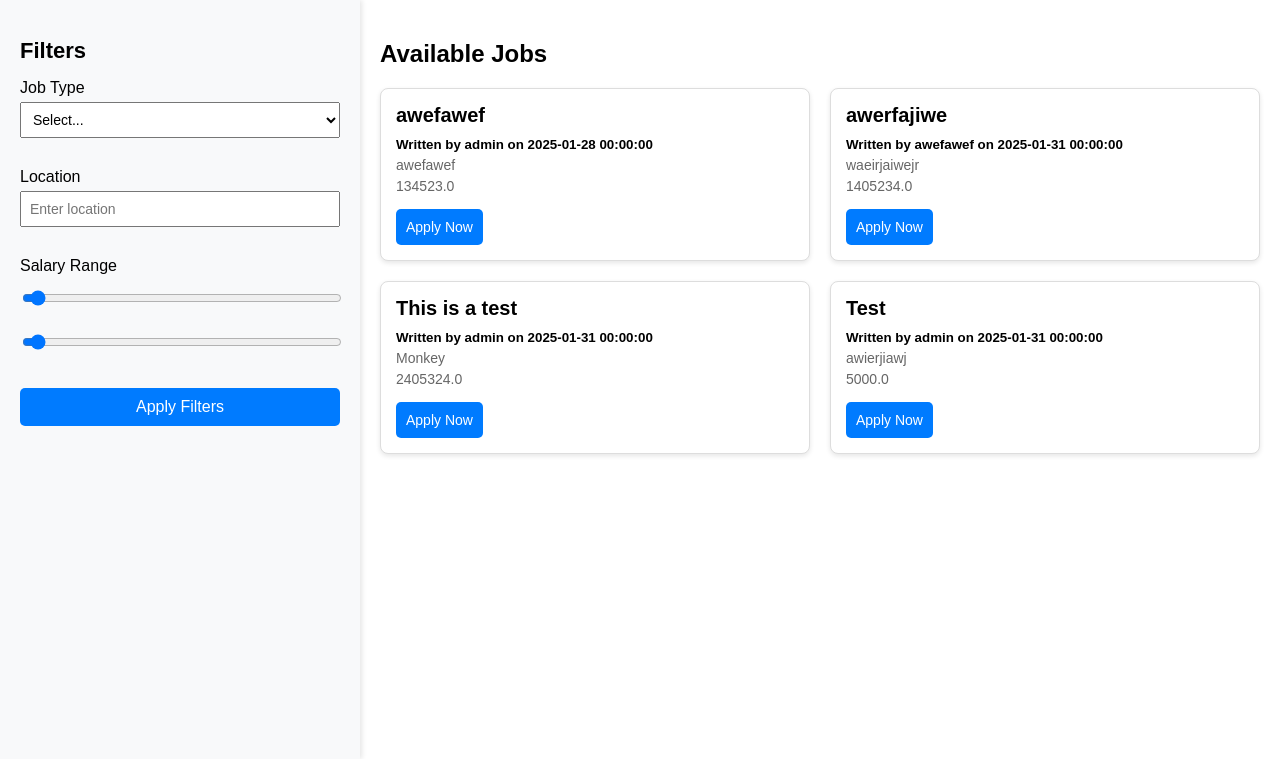
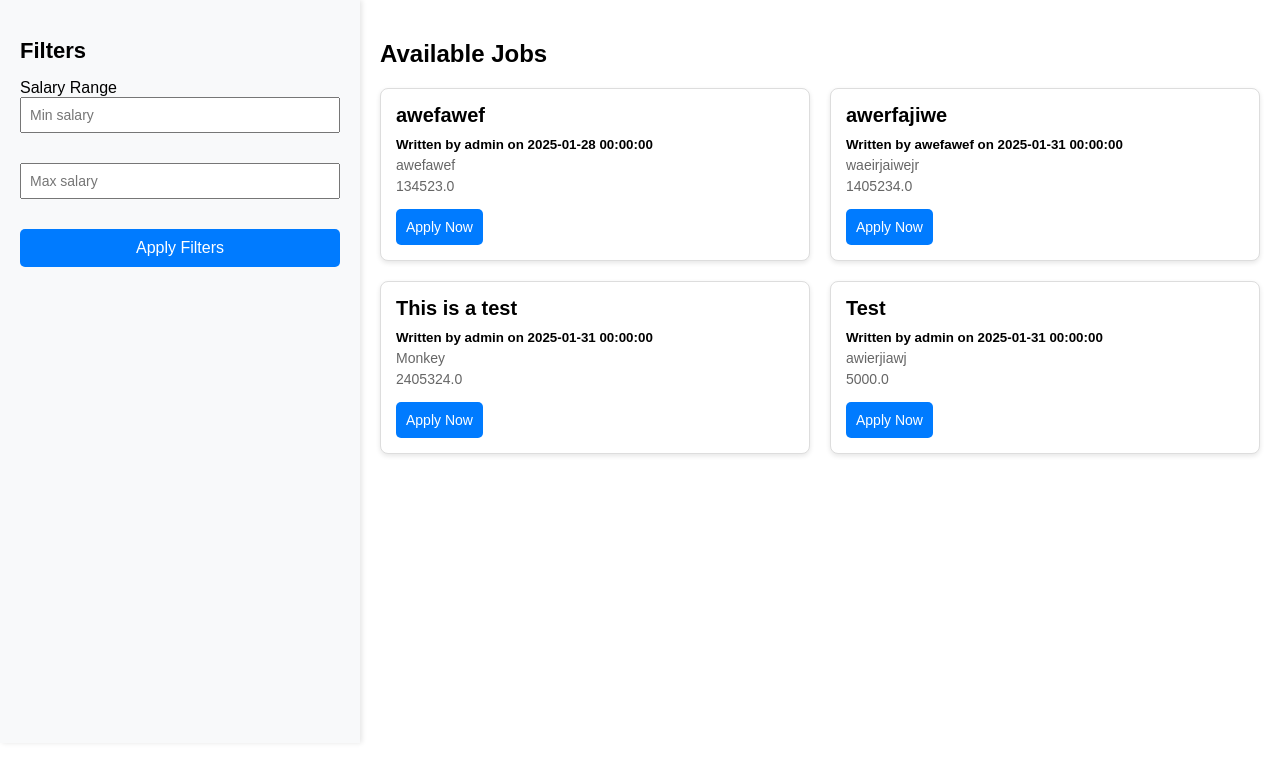
Before and after one commit to Jesse9475/FBLA_PROJECT_2024, a Flask app: page /posts in a window 1280 px wide. Shown: the part 41-800 px from the top of the page. Run offline with Flask 3, Linux system fonts and the light colour scheme; data comes from the database, SQL or seed files in the repository; both versions use the stored data as it was after the commit.

Commit message:
Connected database and salary

```diff
--- a/templates/posts.html
+++ b/templates/posts.html
@@ -156,35 +156,25 @@
     <!-- Main Content -->
     <div class="container">
         <!-- Filter Column -->
-        <div class="filter-column">
+        <form class="filter-column" method="get" action="/posts">
             <h2>Filters</h2>
+            <label for="salary-range">Salary Range</label>
+            <br>
             <div class="filter-group">
-                <label for="job-type">Job Type</label>
-                <select id="job-type">
-                    <option value="">Select...</option>
-                    <option value="full-time">Full-Time</option>
-                    <option value="part-time">Part-Time</option>
-                    <option value="remote">Remote</option>
-                </select>
+                <input type="number" step="1000" name = "salary_min" id="salary_min" placeholder="Min salary">
             </div>
-            <div class="filter-group">
-                <label for="location">Location</label>
-                <input type="text" id="location" placeholder="Enter location">
+            <div class = "filter-group">
+            <input type="number" step="1000" name = "salary_max" id="salary_max" placeholder="Max salary">
             </div>
-            <div class="filter-group">
-                <label for="salary-range">Salary Range</label>
-                <input type="range" step = "1000" id="salary_min" placeholder="Min salary">
-                <input type="range" step = "1000" id="salary_max" placeholder="Max salary">
-            </div>
-            <button type="button">Apply Filters</button>
-        </div>
+            <button type="submit">Apply Filters</button>
+        </form>
 
-            <div class = "job-listings">
+        <div class="job-listings">
             <h2>Available Jobs</h2>
-                <div class = "listings">
+            <div class="listings">
 
                 {% for post in posts %}
-                    <div class = "job-card">
+                <div class="job-card">
 
                     <h3>{{post.title}}</h3>
                     <b><small>Written by {{post.author}} on {{post.date_posted}}</small></b>
```
Also changed, not shown: templates/add-listing.html (+19 -14 lines), instance/applications.db, instance/posts.db, instance/users.db. Lines whose indentation alone changed are shown as unchanged.
